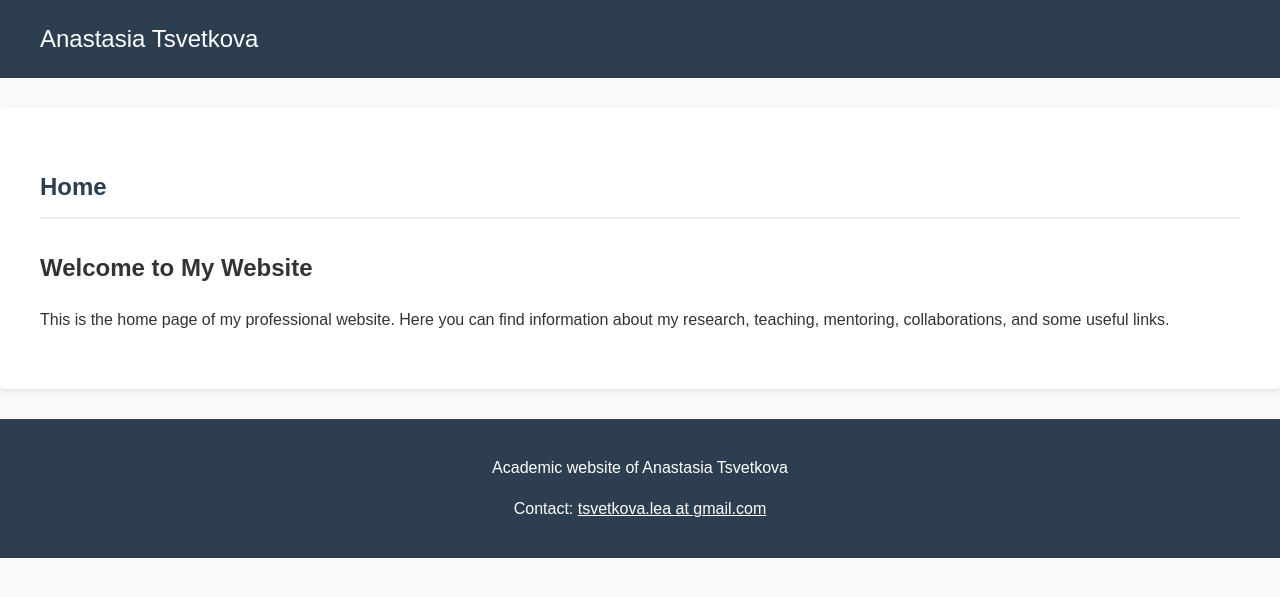
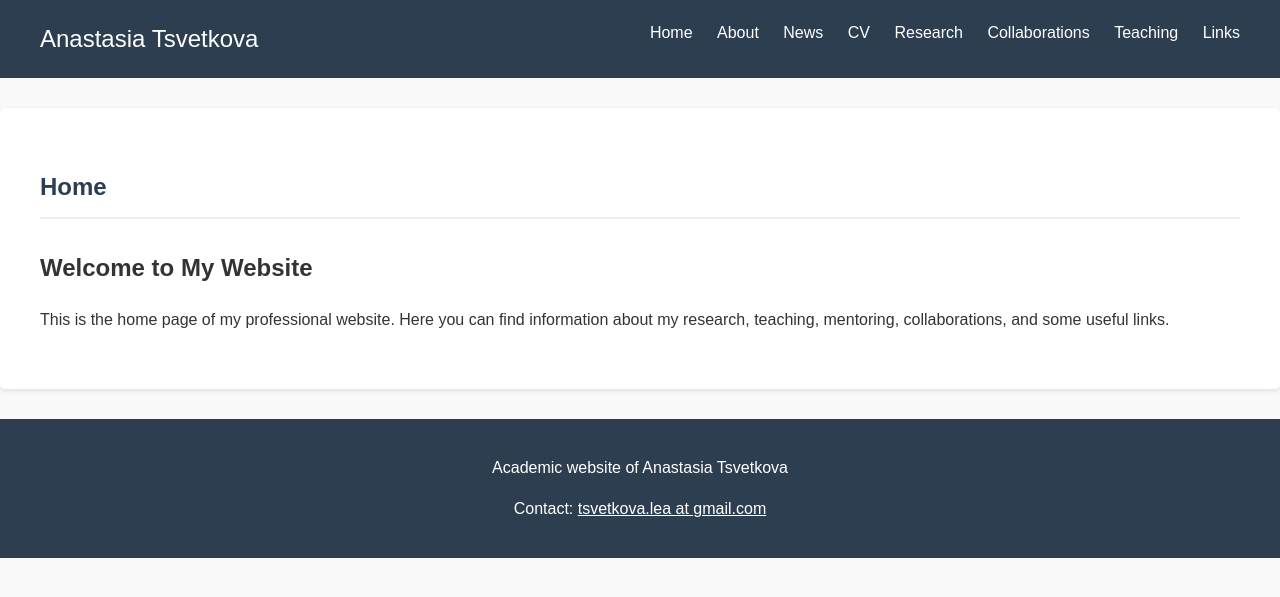
Before and after one commit to anastasia-tsvetkova/anastasia-tsvetkova.github.io, a Jekyll site: the page built from index.md, in a window 1280 px wide. Shown: the top 597 px of the page. Built offline with Jekyll 4.4.1, drawn with Linux system fonts in a browser that asks for light colours; some of the changed lines change nothing that is shown.

Commit message:
Update _config.yml

```diff
--- a/_config.yml
+++ b/_config.yml
@@ -14,22 +14,22 @@ plugins:
 
 # Site navigation
 nav_pages:
-  - name: "Home"
-    link: "/"
-  - name: "About"
-    link: "/about"
-  - name: "News"
-    link: "/news"
-  - name: "CV"
-    link: "/cv"
-  - name: "Research"
-    link: "/research"
-  - name: "Collaborations"
-    link: "/collaborations"
-  - name: "Teaching/Mentoring"
-    link: "/teaching"
-  - name: "Links"
-    link: "/links"
+  - title: "Home"
+    url: "/"
+  - title: "About"
+    url: "/about/"
+  - title: "News"
+    url: "/news/"
+  - title: "CV"
+    url: "/cv/"
+  - title: "Research"
+    url: "/research/"
+  - title: "Collaborations"
+    url: "/collaborations/"
+  - title: "Teaching"
+    url: "/teaching/"
+  - title: "Links"
+    url: "/links/"
 
 # Defaults
 defaults:
```
